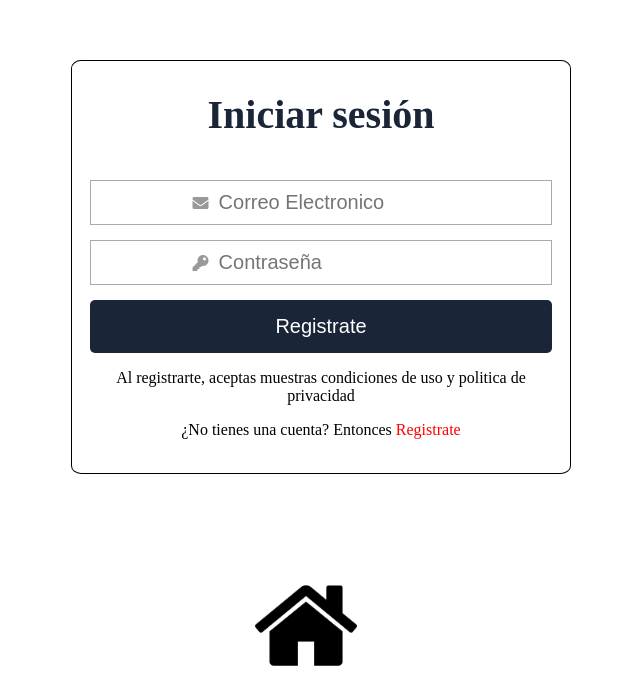
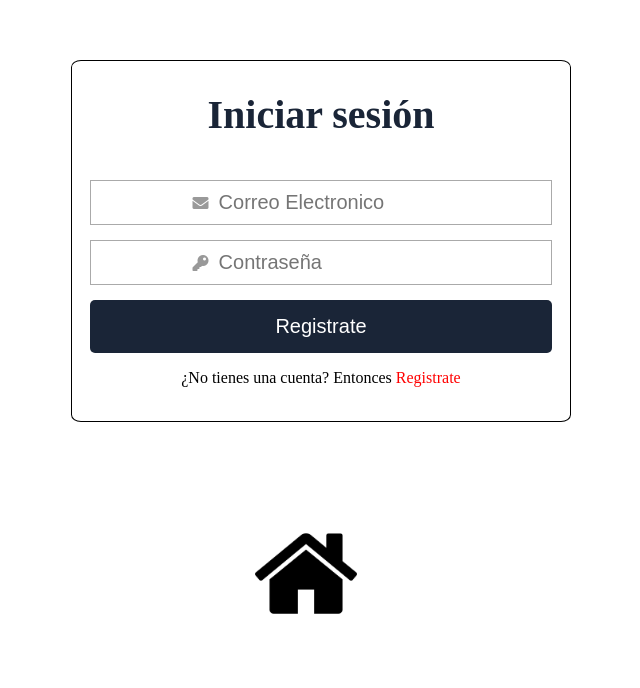
Before and after one commit to Romero-Ezequiel/MERN-Sprint2, a React (Create React App) app in the folder Frontend/: page /login in a window 1280 px wide. Shown: the part 659-1347 px from the top of the page, without its empty margins (319-959 px from the left). After the commit the page ends 1295 px from the top, so only its background shows below. Built offline with nearby package versions, Linux system fonts and the light colour scheme.

Commit message:
Agregue algunas modificaciones es estos componentes

```diff
--- a/Frontend/src/componentes/mostrar/formulariologin.js
+++ b/Frontend/src/componentes/mostrar/formulariologin.js
@@ -24,7 +24,6 @@ class SectionLogin extends React.Component{
 
                    <input type="submit" value="Registrate" className="button"/>
 
-                   <p className="text-formulario" >Al registrarte, aceptas muestras condiciones de uso y politica de privacidad</p>
                    <p className="text-formulario">¿No tienes una cuenta? Entonces
                    <Link className="link" to={'./registrarse'}> Registrate </Link></p>
 
--- a/Frontend/src/componentes/mostrar/formularioregistros.js
+++ b/Frontend/src/componentes/mostrar/formularioregistros.js
@@ -30,7 +30,6 @@ class FormularioRegistros extends React.Component {
 
                         <input type="submit" value="Registrate" className="button"/>
 
-                        <p className="text-formulario" >Al registrarte, aceptas muestras condiciones de uso y politica de privacidad</p>
                         <p className="text-formulario">¿Ya tienes una cuenta?
                         <Link className="link" to={'./login'}> Iniciar sesión </Link></p>
 
```
